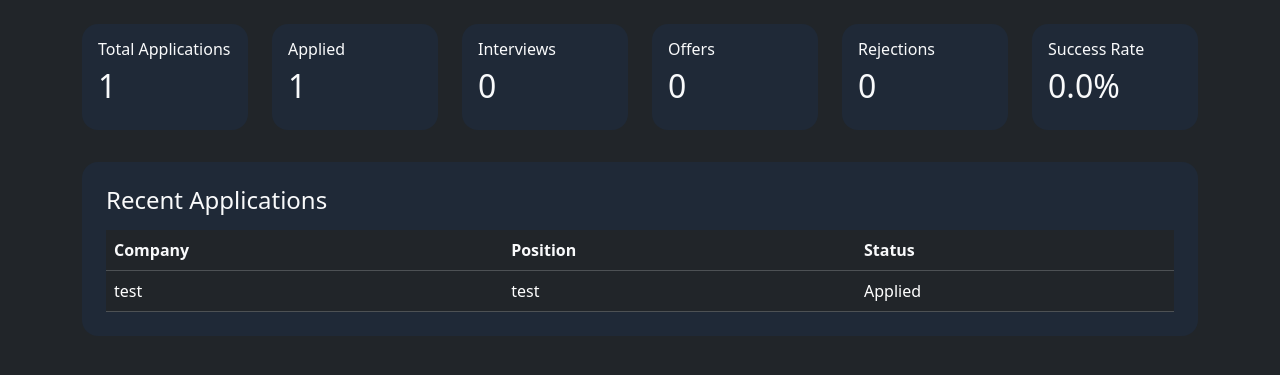
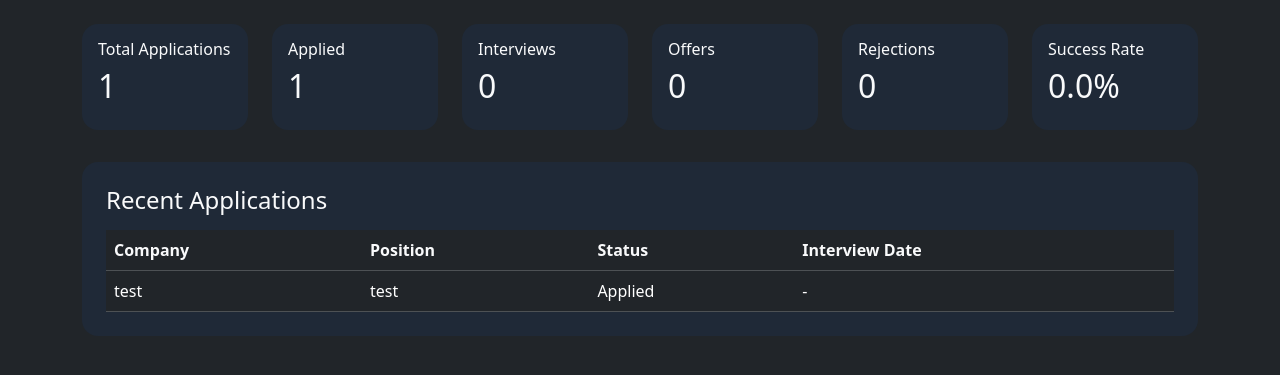
Before and after one commit to ubaidjavaid1002/careertracker-pro, a Django app: page / in a window 1280 px wide. Shown: the part 57-432 px from the top of the page. Run offline with Django 5.2, Linux system fonts and the light colour scheme; a user stored in the database is signed in; data comes from the database, SQL or seed files in the repository; both versions use the stored data as it was after the commit.

Commit message:
Added interview date functionality

```diff
--- a/tracker/models.py
+++ b/tracker/models.py
@@ -51,6 +51,15 @@ class Application(models.Model):
     notes = models.TextField(
         blank=True
     )
+    interview_date = models.DateField(
+        null=True,
+        blank=True
+    )
+
+    interview_time = models.TimeField(
+        null=True,
+        blank=True
+    )
 
     created_at = models.DateTimeField(
         auto_now_add=True
--- a/tracker/templates/tracker/dashboard.html
+++ b/tracker/templates/tracker/dashboard.html
@@ -1,6 +1,14 @@
 {% extends 'tracker/base.html' %}
 
 {% block content %}
+
+{% if today_interviews %}
+    <div class="alert alert-warning">
+        You have
+        {{ today_interviews.count }}
+        interview(s) scheduled today.
+    </div>
+{% endif %}
 
 <div class="row mb-4">
 
@@ -46,6 +54,81 @@
 
 </div>
 
+{% if upcoming_interviews %}
+
+<div class="card mb-4">
+
+    <div class="card-body">
+
+        <h5 class="mb-3">
+
+            Upcoming Interviews
+
+        </h5>
+
+        <div class="table-responsive">
+
+            <table class="table table-dark">
+
+                <thead>
+
+                    <tr>
+
+                        <th>Company</th>
+                        <th>Position</th>
+                        <th>Date</th>
+                        <th>Time</th>
+
+                    </tr>
+
+                </thead>
+
+                <tbody>
+
+                    {% for interview in upcoming_interviews %}
+
+                    <tr>
+
+                        <td>
+
+                            {{ interview.company }}
+
+                        </td>
+
+                        <td>
+
+                            {{ interview.position }}
+
+                        </td>
+
+                        <td>
+
+                            {{ interview.interview_date }}
+
+                        </td>
+
+                        <td>
+
+                            {{ interview.interview_time|default:"-" }}
+
+                        </td>
+
+                    </tr>
+
+                    {% endfor %}
+
+                </tbody>
+
+            </table>
+
+        </div>
+
+    </div>
+
+</div>
+
+{% endif %}
+
 <div class="card p-4">
 
     <h4 class="mb-3">
@@ -63,6 +146,7 @@
                 <th>Company</th>
                 <th>Position</th>
                 <th>Status</th>
+                <th>Interview Date</th>
 
             </tr>
 
@@ -80,13 +164,27 @@
 
                 <td>{{ app.status }}</td>
 
+                <td>
+
+                    {% if app.interview_date %}
+
+                        {{ app.interview_date }}
+
+                    {% else %}
+
+                        -
+
+                    {% endif %}
+
+                </td>
+
             </tr>
 
             {% empty %}
 
             <tr>
 
-                <td colspan="3">
+                <td colspan="4">
 
                     No applications yet.
 
--- a/tracker/views.py
+++ b/tracker/views.py
@@ -9,6 +9,7 @@ from django.contrib.auth.forms import UserCreationForm
 from django.shortcuts import redirect
 from django.contrib.auth.decorators import login_required
 from django.contrib.auth import login
+from datetime import date
 
 def register(request):
 
@@ -44,7 +45,17 @@ def dashboard(request):
     recent_applications = Application.objects.filter(user=request.user).order_by("-created_at")[:5]
     total_applications = applications.count()
     offers = applications.filter(status="Offer").count()
-
+    upcoming_interviews = (
+        applications
+        .filter(
+            status="Interview",
+            interview_date__gte=date.today()
+        )
+        .order_by(
+            "interview_date",
+            "interview_time"
+        )[:5]
+    )
     success_rate = 0
 
     if total_applications > 0:
@@ -76,6 +87,7 @@ def dashboard(request):
 
         "recent_applications": recent_applications,
         "success_rate": success_rate,
+        "upcoming_interviews": upcoming_interviews,
     }
 
     return render(
```
Also changed, not shown: tracker/forms.py (+31 -0 lines), tracker/templates/tracker/application_form.html (+59 -0 lines), tracker/templates/tracker/application_list.html (+22 -0 lines), db.sqlite3, tracker/migrations/0004_application_interview_date_and_more.py (added).
